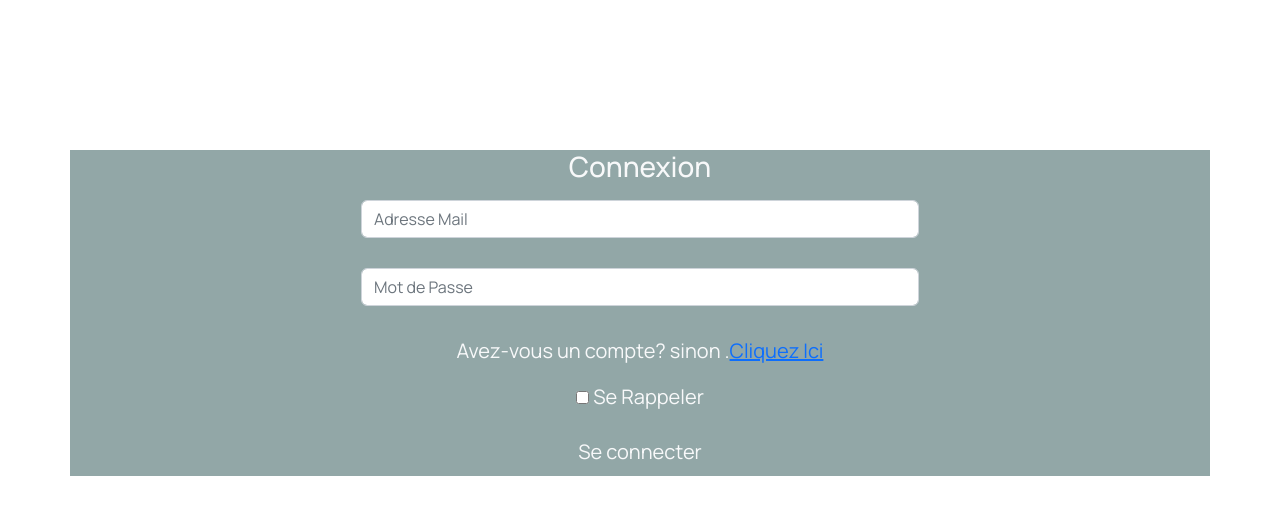
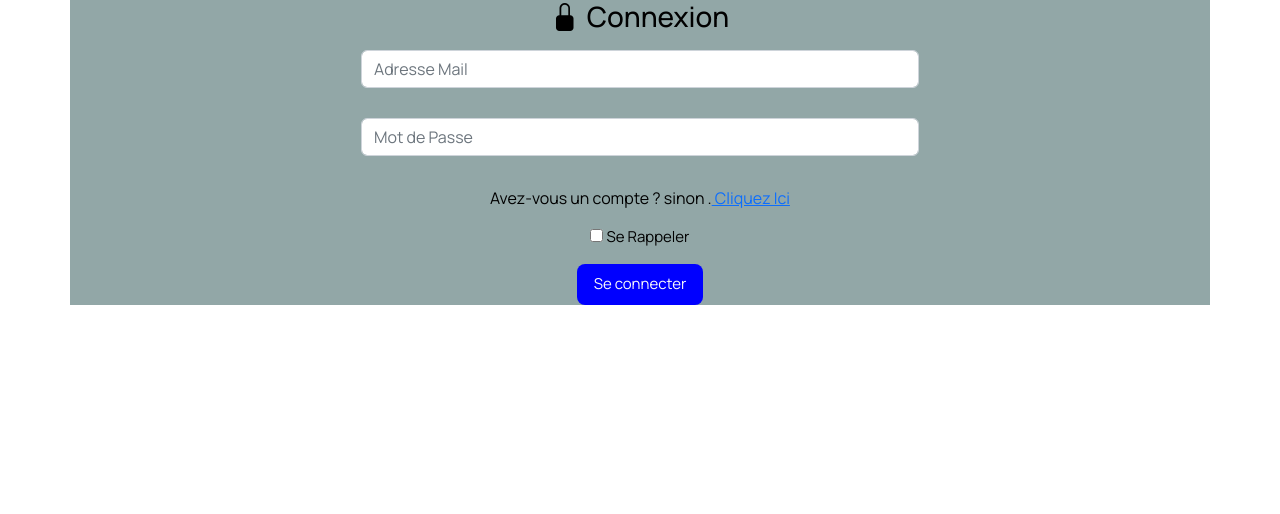
Before and after one commit to SangoDesire/projet-adaci, an Angular app: page /connexion in a window 1280 px wide. Shown: the top 514 px of the page. Built offline with nearby package versions, Linux system fonts and the light colour scheme.

Commit message:
troisième apdate du jeudi 22 mars 2023

```diff
--- a/src/app/pages/accueil/accueil.component.html
+++ b/src/app/pages/accueil/accueil.component.html
@@ -8,7 +8,7 @@
       <div class="row">
         <div class="col-12">
           <h3 class="titre_banner" >
-            Desormais , <br>  vos demandes d'agrement se font avec moins d'effort!
+            Desormais ,faitesvos demandes d'agrement en toute tranquilité !
           </h3>
         </div>
       </div>
--- a/src/app/pages/connexion/connexion.component.css
+++ b/src/app/pages/connexion/connexion.component.css
@@ -1,6 +1,5 @@
 .container {
     background-color: rgb(146, 167, 167);
-    /* background-size: 5px; */
     text-align: center;
     display: flex;
     justify-content: space-between;
@@ -18,12 +17,14 @@
 
 /* button connecter css */
 
+
+/*
 .butt:hover {
     width: 200px;
     border-radius: 3px;
     font-family: 'Manrope', sans-serif;
     background-color: dodgerblue;
-}
+} */
 
 
 /*  checkbox button css*/
@@ -32,9 +33,39 @@
     font-family: 'Manrope', sans-serif;
 }
 
+
+/*
 .container {
     margin-top: 150px;
+} */
+
+
+/* connexion css */
+
+.connexion {
+    font-size: 16px;
+    color: black;
+    font-family: 'Manrope', sans-serif;
 }
 
 
-/* form content css */
+/* checkbox css */
+
+.checkbox {
+    font-size: 15px;
+    color: black;
+    font-family: 'Manrope', sans-serif;
+}
+
+
+/* css button se connecter  */
+
+.butconnect {
+    font-size: 15px;
+    background-color: blue;
+    font-family: 'Manrope', sans-serif;
+}
+
+.lock {
+    color: black;
+}
--- a/src/app/pages/connexion/connexion.component.html
+++ b/src/app/pages/connexion/connexion.component.html
@@ -5,7 +5,7 @@
 
   <main class="form-sign text-light w-50 m-auto">
     <form (ngSubmit)="connexion()">
-      <h1 class="h3 mb-3">Connexion</h1>
+      <h2 class="h3 mb-3 lock"><i class="bi bi-lock-fill me-2"></i>Connexion</h2>
 
       <div class="floating-padding-y ">
         <input type="email" class="form-control" id="floatingInput" name="login" [(ngModel)] ="userCompte.login" placeholder="Adresse Mail">
@@ -16,8 +16,8 @@
         <label for="floatingPassword"></label>
       </div>
       <div class="col-sm-12">
-     <p class="text-center">
-     Avez-vous un compte?  sinon  .<a routerLink="/register">Cliquez Ici</a>
+     <p class="text-center connexion">
+     Avez-vous un compte ?  sinon .<a routerLink="/register"> Cliquez Ici</a>
 
      </p>
       </div>
@@ -26,7 +26,7 @@
         <label>
           <input  class="checkbox text-light" type="checkbox" value="remember-me"> Se Rappeler</label>
       </div>
-      <button  class=" btn btn-lg btn-default text-light butt" type="submit">Se connecter</button>
+      <button  class=" btn btn-lg btn-default text-light butconnect" type="submit">Se connecter</button>
     </form>
   </main>
 
--- a/src/app/pages/inscription/inscription.component.css
+++ b/src/app/pages/inscription/inscription.component.css
@@ -1,6 +1,5 @@
 .container {
     background-color: rgb(146, 167, 167);
-    /* background-size: 5px; */
     text-align: center;
     display: flex;
     justify-content: space-between;
@@ -24,3 +23,20 @@
     font-family: 'Manrope', sans-serif;
     background-color: dodgerblue;
 }
+
+.butt {
+    font-size: 15px;
+    background-color: blue;
+    font-family: 'Manrope', sans-serif;
+    color: white;
+}
+
+.h3 {
+    color: black;
+}
+
+.inscription {
+    font-size: 14px;
+    color: black;
+    font-family: 'Manrope', sans-serif;
+}
--- a/src/app/pages/inscription/inscription.component.html
+++ b/src/app/pages/inscription/inscription.component.html
@@ -1,7 +1,9 @@
-<div class="container">
+<div class= "blockconnect">
+
+<div class="container ">
   <main class="form-signin text-light w-50 m-auto">
     <form (ngSubmit)="register()">
-      <h1 class="h3 mb-2 ">Inscription</h1>
+      <h1 class="h3 mb-2 "><i class="bi bi-book-half me-2"></i>Inscription</h1>
       <div class="floating-padding-y">
         <input type="text" class="form-control" id="nom" name="nom" [(ngModel)] ="userCompte.lastName" placeholder="nom">
         <label for="floatingInput"></label>
@@ -20,8 +22,19 @@
         <input type="password" class="form-control" id="passwd" name="passwd"  [(ngModel)] ="userCompte.passwd" placeholder="Mot de Passe">
         <label for="floatingPassword"></label>
       </div>
-      <button class="btn btn-lg btn-default text-light butt" type="submit">S'inscrire</button>
+      <!-- test mis -->
+          <div class="col-sm-12">
+     <p class="text-center inscription">
+     Avez-vous dejà un compte ?  si oui connectez-vous.<a routerLink="/connexion"> Cliquez Ici</a>
+
+     </p>
+      </div>
+
+       <!-- test mis -->
+      <button class="btn btn-lg btn-default  butt" type="submit">S'inscrire</button>
     </form>
   </main>
 
 </div>
+
+</div>
--- a/src/app/pages/new-demand/new-demand.component.html
+++ b/src/app/pages/new-demand/new-demand.component.html
@@ -23,7 +23,7 @@
     </div>
 
     <!-- definition d'un tableau  -->
-    <table class="table border-secondary table-hover table-striped table-responsive">
+    <table class="table border-secondary table-hover table-responsive">
 
       <!-- entête du tableau -->
       <thead class="table-dark ">
```
Also changed, not shown: src/assets/assets/images/login.jpg (added), src/assets/assets/images/login2.jpg (added).
